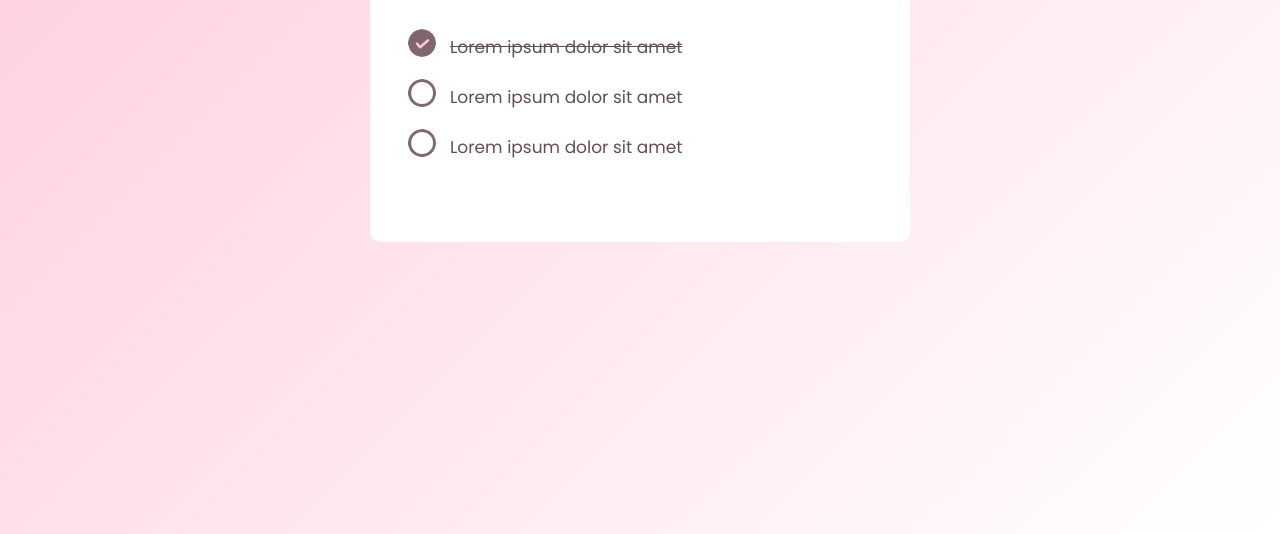
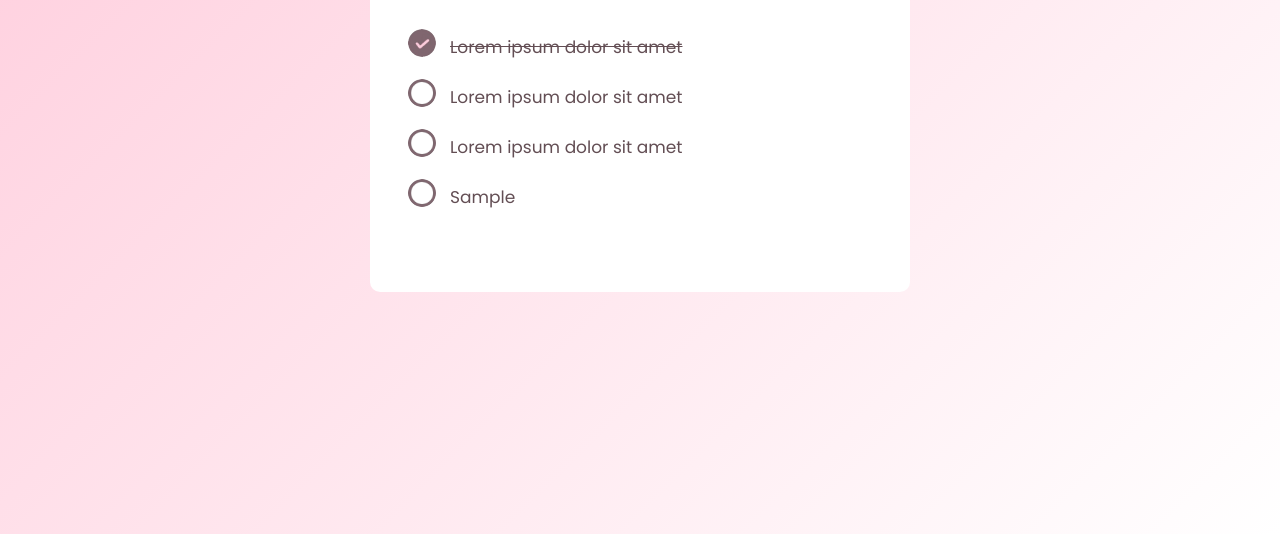
Before and after one commit to tiafields/ToDoList, a plain HTML site: page index.html in a window 1280 px wide. Both pictures are taken after typing "Sample" into the empty fields and a click on the button "Add". Shown: the part 266-800 px from the top of the page. Drawn offline with Linux system fonts and the light colour scheme.

Commit message:
creating js file and giving functionality to the add button

```diff
--- a/index.html
+++ b/index.html
@@ -4,7 +4,7 @@
     <meta charset="UTF-8">
     <meta name="viewport" content="width=device-width, initial-scale=1.0">
     <title>To Do List</title>
-    <!-- Link to CSS -->
+    <!-- Link to CSS File-->
     <link rel="stylesheet" href="style.css">
     <!-- Importing Poppins Font -->
     <link href="https://fonts.googleapis.com/css2?family=Poppins:ital,wght@0,100;0,200;0,300;0,400;0,500;0,600;0,700;0,800;0,900;1,100;1,200;1,300;1,400;1,500;1,600;1,700;1,800;1,900&display=swap" rel="stylesheet">
@@ -16,7 +16,8 @@
             <h2>To Do List</h2>
             <div class="row">
                 <input tupe="text" id="input-box" placeholder="Add your text">
-                <button>Add</button>
+                <!-- Giving Button Functionality -->
+                <button onclick="addTask()">Add</button>
             </div>
             <ul id="list-container">
                 <li class="checked">Lorem ipsum dolor sit amet</li>
@@ -24,8 +25,8 @@
                 <li>Lorem ipsum dolor sit amet</li>
             </ul>
         </div>
-
-
     </div>
+    <!-- Linking JavaScript File -->
+    <script src="script.js"></script>
 </body>
 </html>
--- /dev/null
+++ b/script.js
@@ -0,0 +1,15 @@
+const inputBox = document.getElementById("input-box");
+const listContainter = document.getElementById("list-container");
+
+function addTask(){
+    if(inputBox.value === '') {
+        alert("Please enter a task.");
+    }
+    else{
+        let li = document.createElement("li");
+        li.innerHTML = inputBox.value;
+        listContainter.appendChild(li);
+    }
+
+
+}
```
